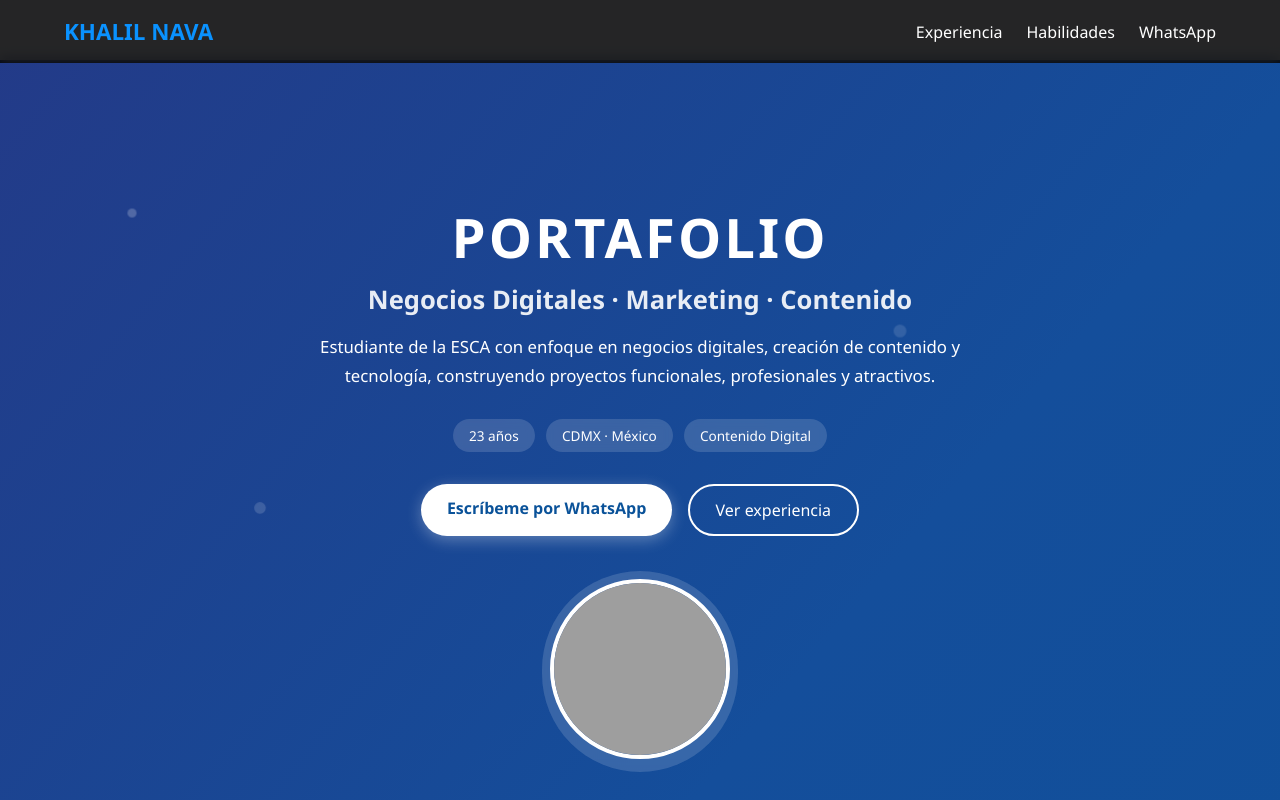
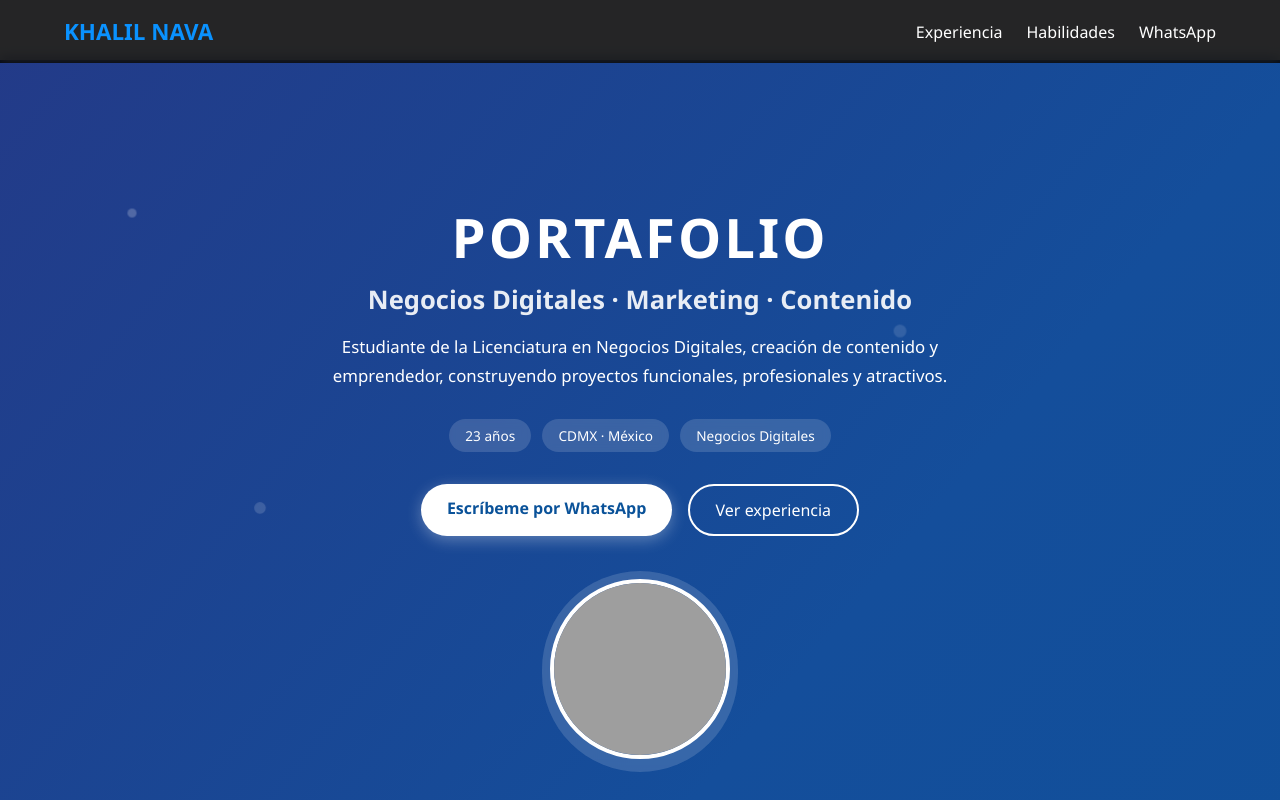
Before and after one commit to KhalilG111/Khalil111.github.io, a plain HTML site: page index.html in a window 1280 px wide. Shown: the top 800 px of the page. Drawn offline with Linux system fonts and the light colour scheme; grey boxes are pictures that could not be loaded.

Commit message:
Update index.html

```diff
--- a/index.html
+++ b/index.html
@@ -288,14 +288,14 @@
     <h2>Negocios Digitales · Marketing · Contenido</h2>
 
     <p>
-        Estudiante de la ESCA con enfoque en negocios digitales, creación de contenido
-        y tecnología, construyendo proyectos funcionales, profesionales y atractivos.
+        Estudiante de la Licenciatura en Negocios Digitales, creación de contenido
+        y emprendedor, construyendo proyectos funcionales, profesionales y atractivos.
     </p>
 
     <div class="hero-badges">
         <span class="hero-badge">23 años</span>
         <span class="hero-badge">CDMX · México</span>
-        <span class="hero-badge">Contenido Digital</span>
+        <span class="hero-badge">Negocios Digitales</span>
     </div>
 
     <div class="hero-actions">
```
